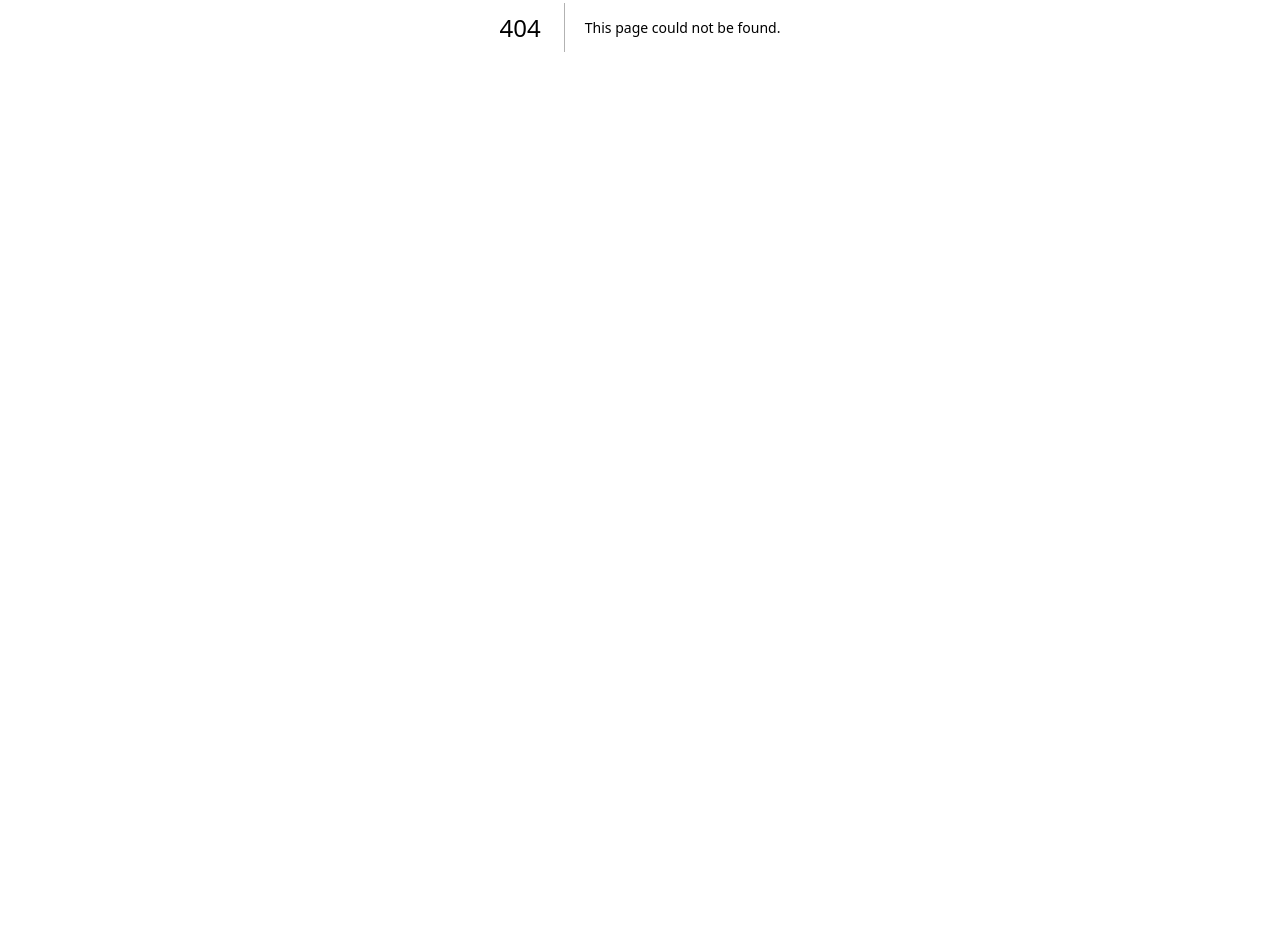
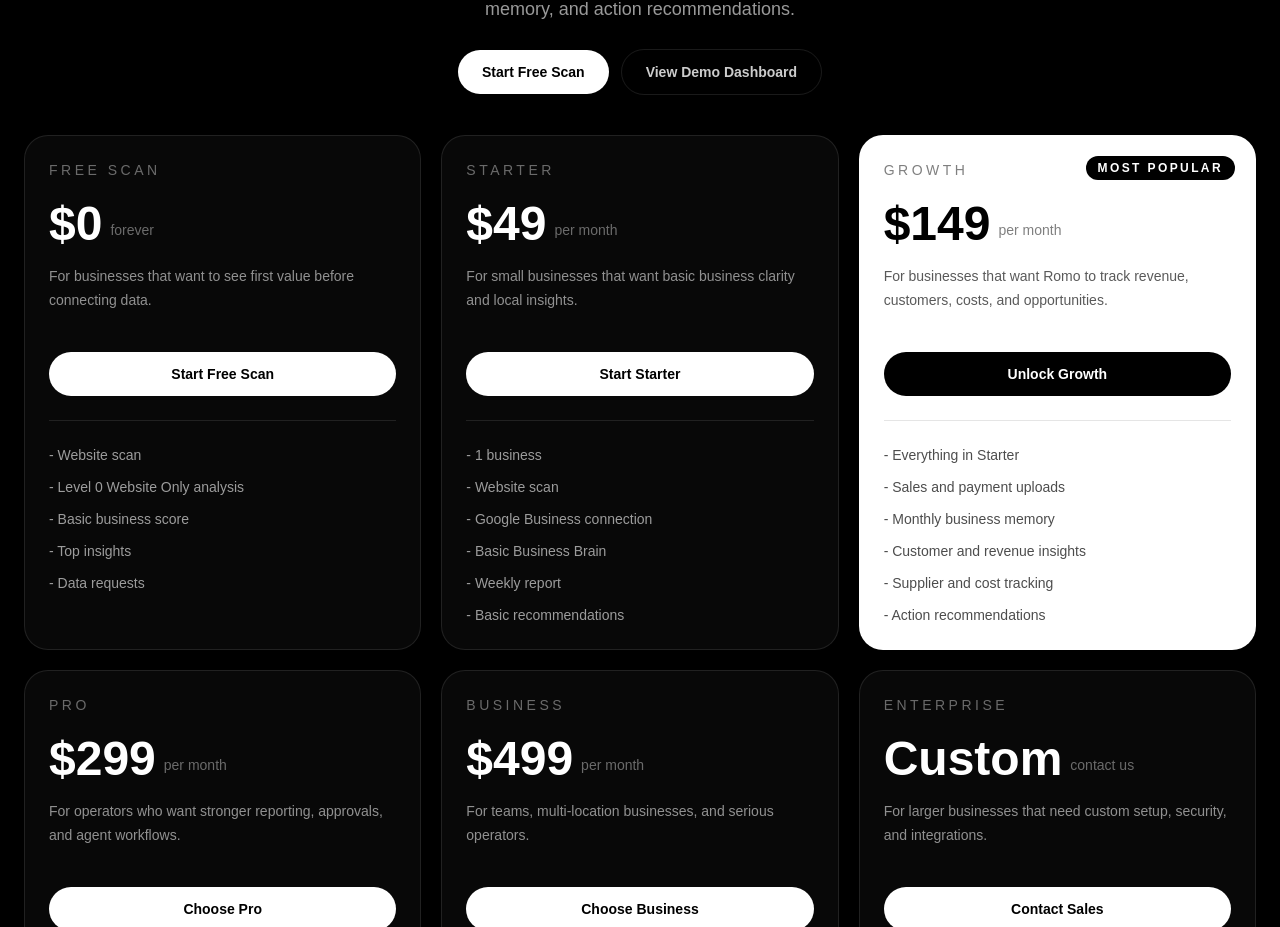
Before and after one commit to pvromo356-source/Romo-ai, a Next.js app: page /pricing in a window 1280 px wide. Before the commit this address had no page. Shown: the part 373-1300 px from the top of the page. Before the commit the page ends 800 px from the top, so only its background shows below. Built offline with nearby package versions, Linux system fonts and the light colour scheme.

Commit message:
Add pricing page and upgrade entry points

```diff
--- a/app/page.tsx
+++ b/app/page.tsx
@@ -1,3 +1,4 @@
+import Link from "next/link";
 import { WebsiteAnalyzerForm } from "@/components/landing/WebsiteAnalyzerForm";
 
 export default function Home() {
@@ -22,6 +23,15 @@
         </p>
 
         <WebsiteAnalyzerForm />
+
+        <div className="mt-5">
+          <Link
+            href="/pricing"
+            className="text-sm font-medium text-white/50 underline-offset-4 transition hover:text-white hover:underline"
+          >
+            View pricing
+          </Link>
+        </div>
 
         <div className="mt-12 grid w-full max-w-4xl gap-4 md:grid-cols-3">
           <div className="rounded-2xl border border-white/10 bg-white/[0.03] p-5 text-left">
--- /dev/null
+++ b/app/pricing/page.tsx
@@ -0,0 +1,60 @@
+import Link from "next/link";
+import { PricingTable } from "@/components/pricing/PricingTable";
+
+export default function PricingPage() {
+  return (
+    <main className="min-h-screen bg-black text-white">
+      <section className="mx-auto flex w-full max-w-7xl flex-col gap-10 px-6 py-16">
+        <div className="flex flex-col gap-6 text-center">
+          <div className="mx-auto rounded-full border border-white/10 bg-white/[0.03] px-4 py-2 text-xs uppercase tracking-[0.3em] text-white/50">
+            Romo Business Brain
+          </div>
+
+          <p className="text-sm uppercase tracking-[0.3em] text-white/35">
+            See what matters. Act faster.
+          </p>
+
+          <h1 className="mx-auto max-w-5xl text-5xl font-semibold tracking-tight md:text-7xl">
+            Pricing built for businesses that want clarity.
+          </h1>
+
+          <p className="mx-auto max-w-3xl text-lg leading-8 text-white/60">
+            Start with a free scan. Upgrade when you want better precision, connected data,
+            business memory, and action recommendations.
+          </p>
+
+          <div className="flex flex-col items-center justify-center gap-3 sm:flex-row">
+            <Link
+              href="/"
+              className="rounded-full bg-white px-6 py-3 text-sm font-semibold text-black transition hover:bg-white/80"
+            >
+              Start Free Scan
+            </Link>
+
+            <Link
+              href="/dashboard"
+              className="rounded-full border border-white/10 px-6 py-3 text-sm font-semibold text-white/80 transition hover:bg-white/10"
+            >
+              View Demo Dashboard
+            </Link>
+          </div>
+        </div>
+
+        <PricingTable />
+
+        <div className="rounded-3xl border border-white/10 bg-white/[0.03] p-6 text-center">
+          <p className="text-sm uppercase tracking-[0.25em] text-white/35">
+            Optional setup
+          </p>
+
+          <h2 className="mt-3 text-3xl font-semibold">White Glove Setup - $499 one-time</h2>
+
+          <p className="mx-auto mt-3 max-w-3xl text-sm leading-6 text-white/55">
+            For owners who do not want to configure anything. Romo helps set up the first
+            business profile, data sources, and initial recommendations.
+          </p>
+        </div>
+      </section>
+    </main>
+  );
+}
--- a/components/dashboard/BusinessDashboardPreview.tsx
+++ b/components/dashboard/BusinessDashboardPreview.tsx
@@ -3,6 +3,7 @@
 import { useMemo } from "react";
 import { useSearchParams } from "next/navigation";
 import { mockDashboard } from "@/data";
+import { UpgradeBanner } from "@/components/dashboard/UpgradeBanner";
 
 function getStatusStyle(status: string) {
   if (status === "good") {
@@ -112,7 +113,9 @@
           </div>
         </div>
 
-        <div className="grid gap-4 md:grid-cols-4">
+                <UpgradeBanner />
+
+<div className="grid gap-4 md:grid-cols-4">
           {dashboard.summaryCards.map((card) => (
             <div
               key={card.id}
--- /dev/null
+++ b/components/dashboard/UpgradeBanner.tsx
@@ -0,0 +1,40 @@
+import Link from "next/link";
+
+export function UpgradeBanner() {
+  return (
+    <section className="rounded-3xl border border-white/10 bg-white text-black p-6">
+      <div className="flex flex-col gap-5 lg:flex-row lg:items-center lg:justify-between">
+        <div>
+          <p className="text-sm uppercase tracking-[0.25em] text-black/45">
+            Unlock Full Business Brain
+          </p>
+
+          <h2 className="mt-2 text-3xl font-semibold">
+            Get better precision with connected data.
+          </h2>
+
+          <p className="mt-3 max-w-3xl text-sm leading-6 text-black/60">
+            Your free scan gives first value. Upgrade when you want revenue tracking,
+            customer insights, supplier cost monitoring, reports, and action recommendations.
+          </p>
+        </div>
+
+        <div className="flex flex-col gap-3 sm:flex-row">
+          <Link
+            href="/pricing"
+            className="rounded-full bg-black px-6 py-3 text-center text-sm font-semibold text-white transition hover:bg-black/80"
+          >
+            View Pricing
+          </Link>
+
+          <Link
+            href="/pricing"
+            className="rounded-full border border-black/10 px-6 py-3 text-center text-sm font-semibold text-black transition hover:bg-black/5"
+          >
+            Unlock Growth
+          </Link>
+        </div>
+      </div>
+    </section>
+  );
+}
--- /dev/null
+++ b/components/pricing/PricingTable.tsx
@@ -0,0 +1,162 @@
+const plans = [
+  {
+    name: "Free Scan",
+    price: "$0",
+    cadence: "forever",
+    description: "For businesses that want to see first value before connecting data.",
+    cta: "Start Free Scan",
+    href: "/",
+    highlight: false,
+    features: [
+      "Website scan",
+      "Level 0 Website Only analysis",
+      "Basic business score",
+      "Top insights",
+      "Data requests",
+    ],
+  },
+  {
+    name: "Starter",
+    price: "$49",
+    cadence: "per month",
+    description: "For small businesses that want basic business clarity and local insights.",
+    cta: "Start Starter",
+    href: "/pricing",
+    highlight: false,
+    features: [
+      "1 business",
+      "Website scan",
+      "Google Business connection",
+      "Basic Business Brain",
+      "Weekly report",
+      "Basic recommendations",
+    ],
+  },
+  {
+    name: "Growth",
+    price: "$149",
+    cadence: "per month",
+    description: "For businesses that want Romo to track revenue, customers, costs, and opportunities.",
+    cta: "Unlock Growth",
+    href: "/pricing",
+    highlight: true,
+    features: [
+      "Everything in Starter",
+      "Sales and payment uploads",
+      "Monthly business memory",
+      "Customer and revenue insights",
+      "Supplier and cost tracking",
+      "Action recommendations",
+    ],
+  },
+  {
+    name: "Pro",
+    price: "$299",
+    cadence: "per month",
+    description: "For operators who want stronger reporting, approvals, and agent workflows.",
+    cta: "Choose Pro",
+    href: "/pricing",
+    highlight: false,
+    features: [
+      "Everything in Growth",
+      "Multiple integrations",
+      "Advanced reports",
+      "Task approvals",
+      "Agent workflows",
+      "Month-over-month comparisons",
+    ],
+  },
+  {
+    name: "Business",
+    price: "$499",
+    cadence: "per month",
+    description: "For teams, multi-location businesses, and serious operators.",
+    cta: "Choose Business",
+    href: "/pricing",
+    highlight: false,
+    features: [
+      "Multiple users",
+      "Multiple locations",
+      "Advanced Business Brain",
+      "Executive reports",
+      "More automation",
+      "Higher usage limits",
+    ],
+  },
+  {
+    name: "Enterprise",
+    price: "Custom",
+    cadence: "contact us",
+    description: "For larger businesses that need custom setup, security, and integrations.",
+    cta: "Contact Sales",
+    href: "/pricing",
+    highlight: false,
+    features: [
+      "Custom integrations",
+      "Custom reporting",
+      "White glove setup",
+      "Dedicated support",
+      "Security review",
+      "Custom workflows",
+    ],
+  },
+];
+
+export function PricingTable() {
+  return (
+    <div className="grid gap-5 lg:grid-cols-3">
+      {plans.map((plan) => (
+        <div
+          key={plan.name}
+          className={`relative rounded-3xl border p-6 ${
+            plan.highlight
+              ? "border-white/40 bg-white text-black"
+              : "border-white/10 bg-white/[0.03] text-white"
+          }`}
+        >
+          {plan.highlight ? (
+            <div className="absolute right-5 top-5 rounded-full bg-black px-3 py-1 text-xs font-semibold uppercase tracking-[0.2em] text-white">
+              Most Popular
+            </div>
+          ) : null}
+
+          <p className={`text-sm uppercase tracking-[0.25em] ${plan.highlight ? "text-black/50" : "text-white/40"}`}>
+            {plan.name}
+          </p>
+
+          <div className="mt-5 flex items-end gap-2">
+            <p className="text-5xl font-semibold">{plan.price}</p>
+            <p className={`pb-2 text-sm ${plan.highlight ? "text-black/50" : "text-white/40"}`}>
+              {plan.cadence}
+            </p>
+          </div>
+
+          <p className={`mt-4 min-h-16 text-sm leading-6 ${plan.highlight ? "text-black/65" : "text-white/55"}`}>
+            {plan.description}
+          </p>
+
+          <a
+            href={plan.href}
+            className={`mt-6 inline-flex w-full items-center justify-center rounded-full px-5 py-3 text-sm font-semibold transition ${
+              plan.highlight
+                ? "bg-black text-white hover:bg-black/80"
+                : "bg-white text-black hover:bg-white/80"
+            }`}
+          >
+            {plan.cta}
+          </a>
+
+          <div className={`mt-6 h-px ${plan.highlight ? "bg-black/10" : "bg-white/10"}`} />
+
+          <ul className="mt-6 flex flex-col gap-3">
+            {plan.features.map((feature) => (
+              <li key={feature} className={`text-sm ${plan.highlight ? "text-black/70" : "text-white/60"}`}>
+                - {feature}
+              </li>
+            ))}
+          </ul>
+        </div>
+      ))}
+    </div>
+  );
+}
```
